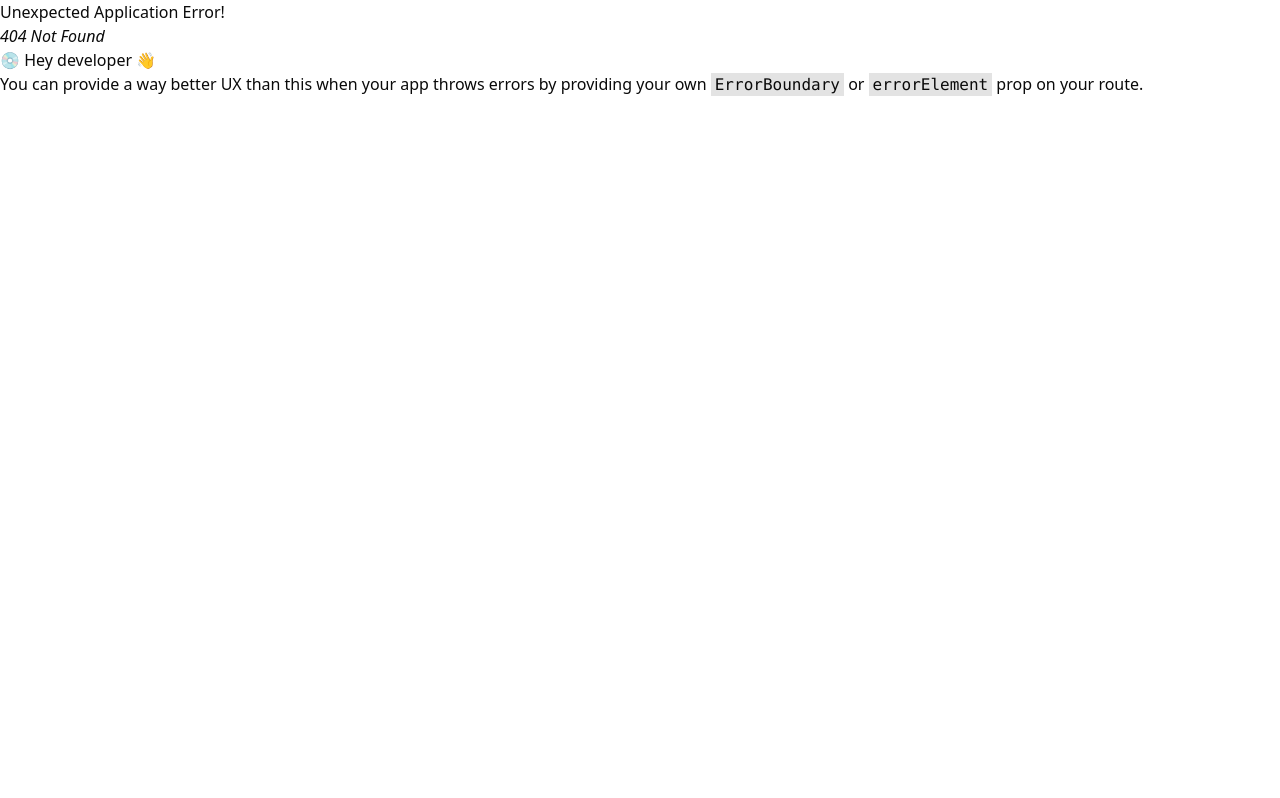
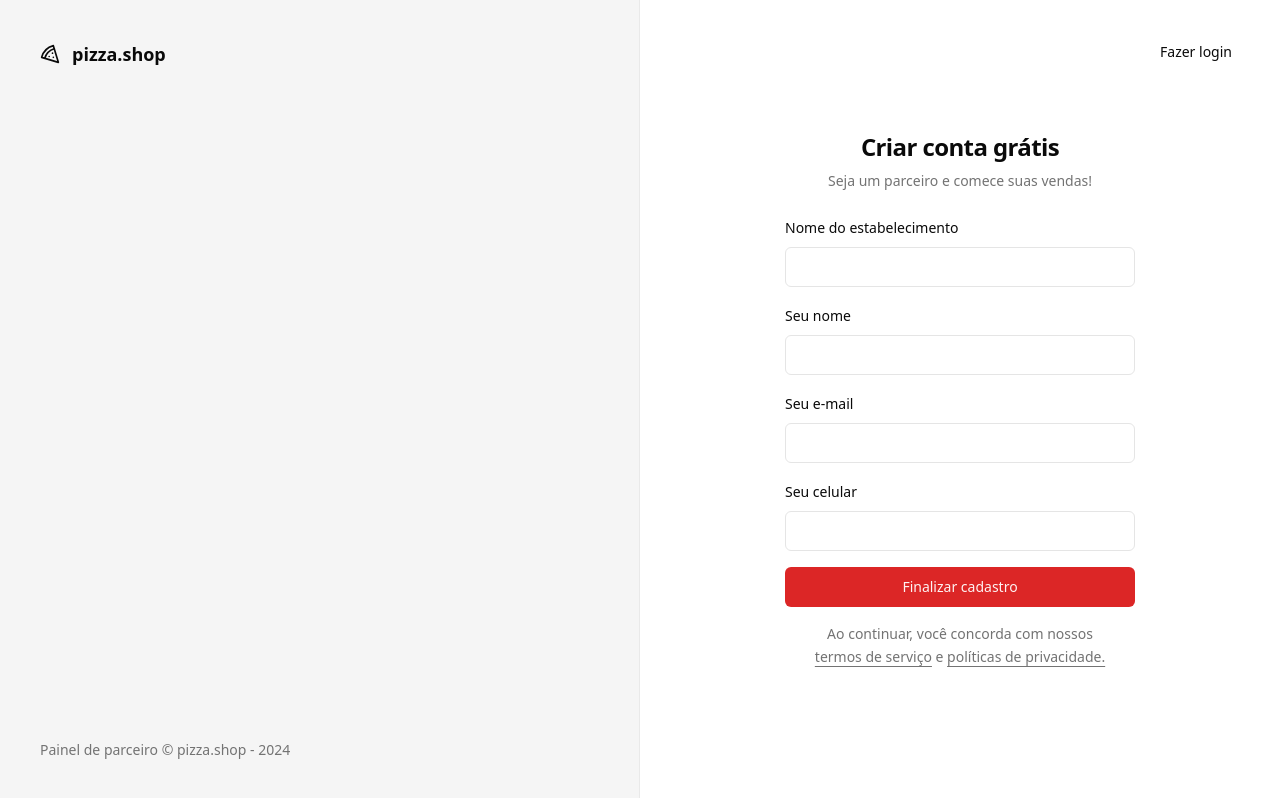
Before and after one commit to tiagosvieira10/pizza-shop-backEnd, a React (Vite) app: page /sign-up in a window 1280 px wide. Before the commit this address had no page. Built offline with nearby package versions, Linux system fonts and the light colour scheme.

Commit message:
sign-up finalizada

```diff
--- a/src/pages/_layouts/auth.tsx
+++ b/src/pages/_layouts/auth.tsx
@@ -14,7 +14,7 @@
         </footer>
       </div>
 
-      <div className="flex flex-col items-center justify-center">
+      <div className="relative flex flex-col items-center justify-center">
         <Outlet />
       </div>
     </div>
--- a/src/pages/auth/sign-in.tsx
+++ b/src/pages/auth/sign-in.tsx
@@ -5,6 +5,7 @@
 import { useForm } from 'react-hook-form'
 import { z } from 'zod'
 import { toast } from 'sonner'
+import { Link } from 'react-router-dom'
 
 const signInForm = z.object({
   email: z.string().email(),
@@ -38,6 +39,11 @@
     <>
       <Helmet title="Login" />
       <div className="p-8">
+        <Button variant="ghost" asChild className="absolute right-8 top-8">
+          <Link to="/sign-up" className="">
+            Novo estabelecimento
+          </Link>
+        </Button>
         <div className="flex w-[350px] flex-col justify-center gap-6">
           <div className="flex flex-col gap-2 text-center">
             <h1 className="text-2xl font-semibold tracking-tight">
--- a/src/pages/auth/sign-up.tsx
+++ b/src/pages/auth/sign-up.tsx
@@ -5,14 +5,20 @@
 import { useForm } from 'react-hook-form'
 import { z } from 'zod'
 import { toast } from 'sonner'
+import { Link, useNavigate } from 'react-router-dom'
 
 const signUpForm = z.object({
+  restaurantName: z.string(),
+  managerName: z.string(),
+  phone: z.string(),
   email: z.string().email(),
 })
 
 type SignUpForm = z.infer<typeof signUpForm>
 
 export function SignUp() {
+  const navigate = useNavigate()
+
   const {
     register,
     handleSubmit,
@@ -21,42 +27,82 @@
 
   async function handleSignUp(data: SignUpForm) {
     try {
+      console.log(data)
       await new Promise((resolve) => setTimeout(resolve, 2000))
 
-      toast.success('Enviamos um link de autenticação para seu e-mail.', {
+      toast.success('Restaurante cadastrado com sucesso!', {
         action: {
-          label: 'Reenviar',
-          onClick: () => handleSignUp(data),
+          label: 'Login',
+          onClick: () => navigate('/sign-in'),
         },
       })
     } catch {
-      toast.error('Credenciais inválidas.')
+      toast.error('Erro ao cadastrar restaurante.')
     }
   }
 
   return (
     <>
-      <Helmet title="Login" />
+      <Helmet title="Cadastro" />
       <div className="p-8">
+        <Button variant="ghost" asChild className="absolute right-8 top-8">
+          <Link to="/sign-in" className="">
+            Fazer login
+          </Link>
+        </Button>
         <div className="flex w-[350px] flex-col justify-center gap-6">
           <div className="flex flex-col gap-2 text-center">
             <h1 className="text-2xl font-semibold tracking-tight">
-              Acessar painel
+              Criar conta grátis
             </h1>
             <p className="text-sm text-muted-foreground">
-              Acompanhe suas vendas pelo painel do parceiro
+              Seja um parceiro e comece suas vendas!
             </p>
           </div>
 
           <form onSubmit={handleSubmit(handleSignUp)} className="space-y-4">
             <div className="space-y-2">
+              <Label htmlFor="restaurantName">Nome do estabelecimento</Label>
+              <Input
+                id="restaurantName"
+                type="text"
+                {...register('restaurantName')}
+              />
+            </div>
+
+            <div className="space-y-2">
+              <Label htmlFor="managerName">Seu nome</Label>
+              <Input
+                id="managerName"
+                type="text"
+                {...register('managerName')}
+              />
+            </div>
+
+            <div className="space-y-2">
               <Label htmlFor="email">Seu e-mail</Label>
               <Input id="email" type="email" {...register('email')} />
             </div>
 
+            <div className="space-y-2">
+              <Label htmlFor="phone">Seu celular</Label>
+              <Input id="phone" type="tel" {...register('phone')} />
+            </div>
+
             <Button disabled={isSubmitting} className="w-full" type="submit">
-              Acessar painel
+              Finalizar cadastro
             </Button>
+
+            <p className="px-6 text-center text-sm leading-relaxed text-muted-foreground">
+              Ao continuar, você concorda com nossos{' '}
+              <a className="underline underline-offset-4" href="">
+                termos de serviço
+              </a>{' '}
+              e{' '}
+              <a className="underline underline-offset-4" href="">
+                políticas de privacidade.
+              </a>
+            </p>
           </form>
         </div>
       </div>
--- a/src/routes.tsx
+++ b/src/routes.tsx
@@ -5,6 +5,7 @@
 import { AppLayout } from './pages/_layouts/app'
 import { SignIn } from './pages/auth/sign-in'
 import { AuthLayout } from './pages/_layouts/auth'
+import { SignUp } from './pages/auth/sign-up'
 
 export const router = createBrowserRouter([
   {
@@ -16,6 +17,9 @@
   {
     path: '/',
     element: <AuthLayout />,
-    children: [{ path: '/sign-in', element: <SignIn /> }],
+    children: [
+      { path: '/sign-in', element: <SignIn /> },
+      { path: '/sign-up', element: <SignUp /> },
+    ],
   },
 ])
```
